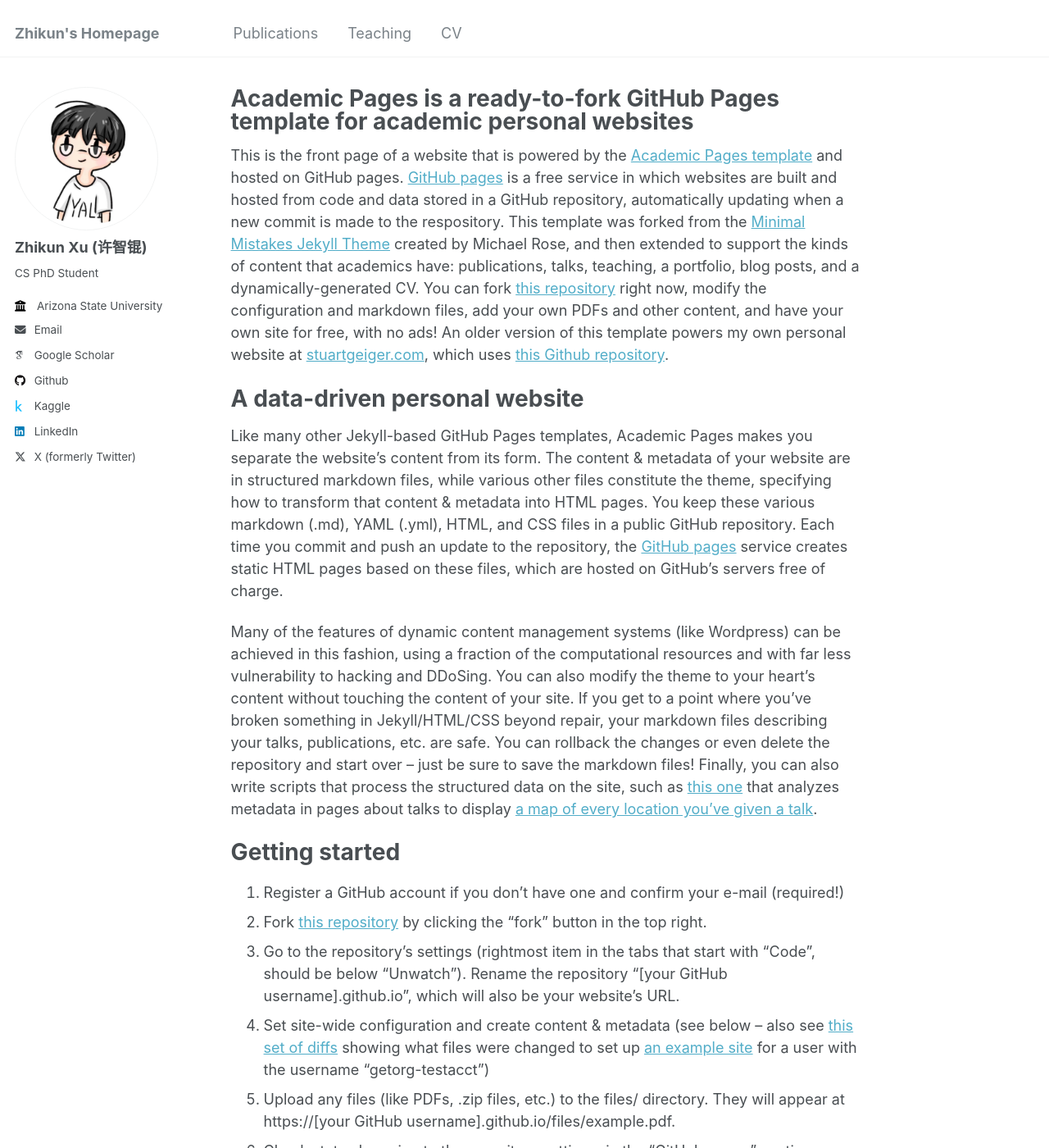
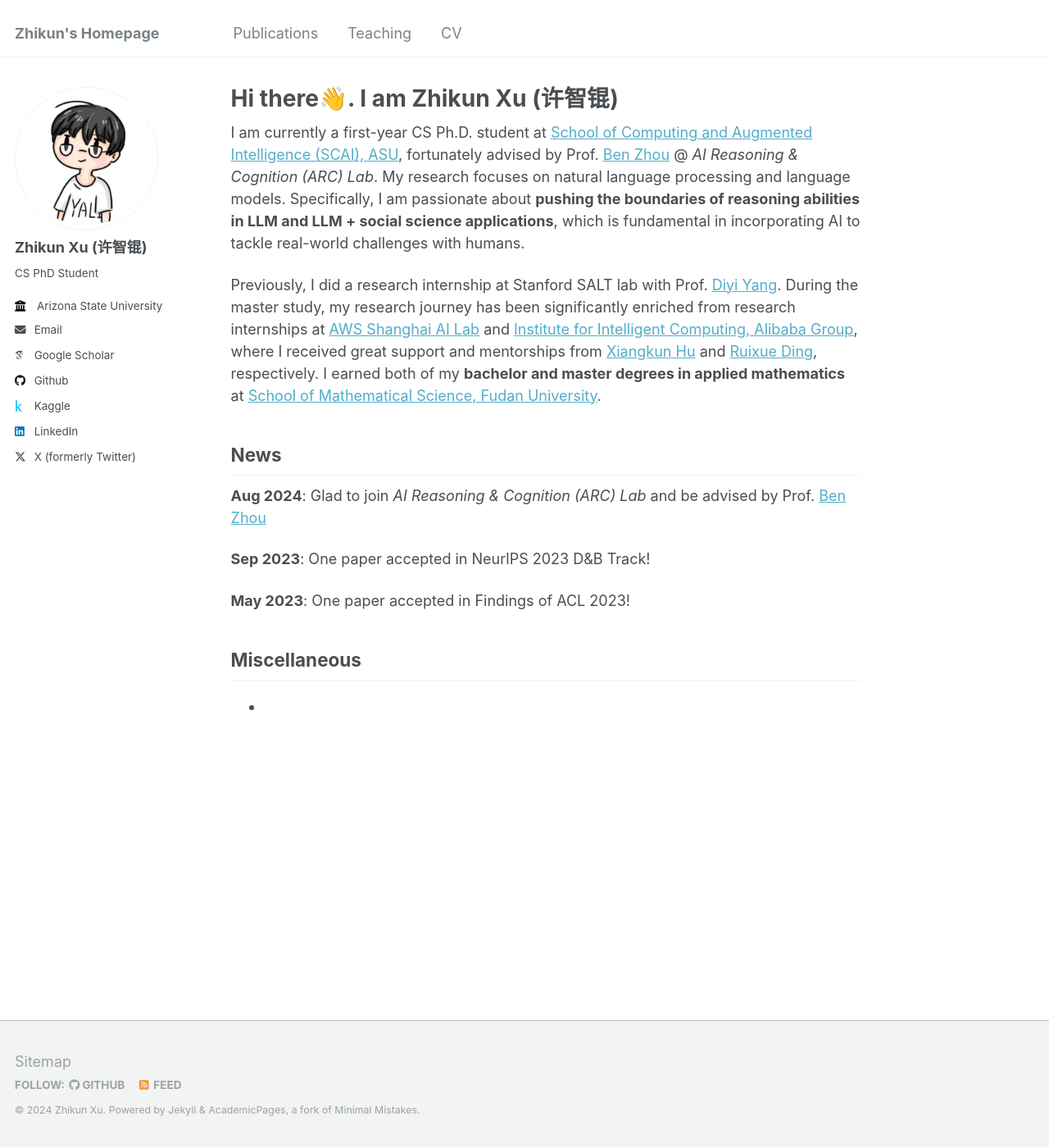
Before and after one commit to Jerrrrykun/jerrrrykun.github.io, a Jekyll site: the page built from _pages/about.md, in a window 1280 px wide and 1400 px high. Shown: the whole window at 82% size. Built offline with Jekyll 4.4.1, drawn with Linux system fonts in a browser that asks for light colours; some web fonts are replaced; some of the changed text lies outside the part shown.

Commit message:
Update about.md

```diff
--- a/_pages/about.md
+++ b/_pages/about.md
@@ -1,49 +1,25 @@
 ---
 permalink: /
-title: "Academic Pages is a ready-to-fork GitHub Pages template for academic personal websites"
+title: "Hi there👋. I am Zhikun Xu (许智锟)"
 author_profile: true
 redirect_from:
   - /about/
   - /about.html
 ---
+I am currently a first-year CS Ph.D. student at [School of Computing and Augmented Intelligence (SCAI), ASU](https://scai.engineering.asu.edu/), fortunately advised by Prof. [Ben Zhou](http://xuanyu.me/) @ *AI Reasoning & Cognition (ARC) Lab*. My research focuses on natural language processing and language models. Specifically, I am passionate about **pushing the boundaries of reasoning abilities in LLM and LLM + social science applications**, which is fundamental in incorporating AI to tackle real-world challenges with humans.
 
-This is the front page of a website that is powered by the [Academic Pages template](https://github.com/academicpages/academicpages.github.io) and hosted on GitHub pages. [GitHub pages](https://pages.github.com) is a free service in which websites are built and hosted from code and data stored in a GitHub repository, automatically updating when a new commit is made to the respository. This template was forked from the [Minimal Mistakes Jekyll Theme](https://mmistakes.github.io/minimal-mistakes/) created by Michael Rose, and then extended to support the kinds of content that academics have: publications, talks, teaching, a portfolio, blog posts, and a dynamically-generated CV. You can fork [this repository](https://github.com/academicpages/academicpages.github.io) right now, modify the configuration and markdown files, add your own PDFs and other content, and have your own site for free, with no ads! An older version of this template powers my own personal website at [stuartgeiger.com](http://stuartgeiger.com), which uses [this Github repository](https://github.com/staeiou/staeiou.github.io).
+Previously, I did a research internship at Stanford SALT lab with Prof. [Diyi Yang](https://cs.stanford.edu/~diyiy/index.html). During the master study, my research journey has been significantly enriched from research internships at [AWS Shanghai AI Lab](https://www.amazonaws.cn/en/ailab/) and [Institute for Intelligent Computing, Alibaba Group](https://tongyi.aliyun.com/), where I received great support and mentorships from [Xiangkun Hu](https://www.amazon.science/author/xiangkun-hu) and [Ruixue Ding](https://scholar.google.com/citations?user=wAktw3cAAAAJ&hl), respectively. I earned both of my **bachelor and master degrees in applied mathematics** at [School of Mathematical Science, Fudan University](https://math.fudan.edu.cn/mathen/main.htm).
 
-A data-driven personal website
-======
-Like many other Jekyll-based GitHub Pages templates, Academic Pages makes you separate the website's content from its form. The content & metadata of your website are in structured markdown files, while various other files constitute the theme, specifying how to transform that content & metadata into HTML pages. You keep these various markdown (.md), YAML (.yml), HTML, and CSS files in a public GitHub repository. Each time you commit and push an update to the repository, the [GitHub pages](https://pages.github.com/) service creates static HTML pages based on these files, which are hosted on GitHub's servers free of charge.
 
-Many of the features of dynamic content management systems (like Wordpress) can be achieved in this fashion, using a fraction of the computational resources and with far less vulnerability to hacking and DDoSing. You can also modify the theme to your heart's content without touching the content of your site. If you get to a point where you've broken something in Jekyll/HTML/CSS beyond repair, your markdown files describing your talks, publications, etc. are safe. You can rollback the changes or even delete the repository and start over -- just be sure to save the markdown files! Finally, you can also write scripts that process the structured data on the site, such as [this one](https://github.com/academicpages/academicpages.github.io/blob/master/talkmap.ipynb) that analyzes metadata in pages about talks to display [a map of every location you've given a talk](https://academicpages.github.io/talkmap.html).
+News
+------
+**Aug 2024**:    Glad to join *AI Reasoning & Cognition (ARC) Lab* and be advised by Prof. [Ben Zhou](http://xuanyu.me/)
 
-Getting started
-======
-1. Register a GitHub account if you don't have one and confirm your e-mail (required!)
-1. Fork [this repository](https://github.com/academicpages/academicpages.github.io) by clicking the "fork" button in the top right.
-1. Go to the repository's settings (rightmost item in the tabs that start with "Code", should be below "Unwatch"). Rename the repository "[your GitHub username].github.io", which will also be your website's URL.
-1. Set site-wide configuration and create content & metadata (see below -- also see [this set of diffs](http://archive.is/3TPas) showing what files were changed to set up [an example site](https://getorg-testacct.github.io) for a user with the username "getorg-testacct")
-1. Upload any files (like PDFs, .zip files, etc.) to the files/ directory. They will appear at https://[your GitHub username].github.io/files/example.pdf.
-1. Check status by going to the repository settings, in the "GitHub pages" section
+**Sep 2023**:    One paper accepted in NeurlPS 2023 D&B Track!
 
-Site-wide configuration
+**May 2023**:    One paper accepted in Findings of ACL 2023!
+
+
+Miscellaneous
 ------
-The main configuration file for the site is in the base directory in [_config.yml](https://github.com/academicpages/academicpages.github.io/blob/master/_config.yml), which defines the content in the sidebars and other site-wide features. You will need to replace the default variables with ones about yourself and your site's github repository. The configuration file for the top menu is in [_data/navigation.yml](https://github.com/academicpages/academicpages.github.io/blob/master/_data/navigation.yml). For example, if you don't have a portfolio or blog posts, you can remove those items from that navigation.yml file to remove them from the header.
-
-Create content & metadata
-------
-For site content, there is one markdown file for each type of content, which are stored in directories like _publications, _talks, _posts, _teaching, or _pages. For example, each talk is a markdown file in the [_talks directory](https://github.com/academicpages/academicpages.github.io/tree/master/_talks). At the top of each markdown file is structured data in YAML about the talk, which the theme will parse to do lots of cool stuff. The same structured data about a talk is used to generate the list of talks on the [Talks page](https://academicpages.github.io/talks), each [individual page](https://academicpages.github.io/talks/2012-03-01-talk-1) for specific talks, the talks section for the [CV page](https://academicpages.github.io/cv), and the [map of places you've given a talk](https://academicpages.github.io/talkmap.html) (if you run this [python file](https://github.com/academicpages/academicpages.github.io/blob/master/talkmap.py) or [Jupyter notebook](https://github.com/academicpages/academicpages.github.io/blob/master/talkmap.ipynb), which creates the HTML for the map based on the contents of the _talks directory).
-
-**Markdown generator**
-
-I have also created [a set of Jupyter notebooks](https://github.com/academicpages/academicpages.github.io/tree/master/markdown_generator
-) that converts a CSV containing structured data about talks or presentations into individual markdown files that will be properly formatted for the Academic Pages template. The sample CSVs in that directory are the ones I used to create my own personal website at stuartgeiger.com. My usual workflow is that I keep a spreadsheet of my publications and talks, then run the code in these notebooks to generate the markdown files, then commit and push them to the GitHub repository.
-
-How to edit your site's GitHub repository
-------
-Many people use a git client to create files on their local computer and then push them to GitHub's servers. If you are not familiar with git, you can directly edit these configuration and markdown files directly in the github.com interface. Navigate to a file (like [this one](https://github.com/academicpages/academicpages.github.io/blob/master/_talks/2012-03-01-talk-1.md) and click the pencil icon in the top right of the content preview (to the right of the "Raw | Blame | History" buttons). You can delete a file by clicking the trashcan icon to the right of the pencil icon. You can also create new files or upload files by navigating to a directory and clicking the "Create new file" or "Upload files" buttons.
-
-Example: editing a markdown file for a talk
-![Editing a markdown file for a talk](/images/editing-talk.png)
-
-For more info
-------
-More info about configuring Academic Pages can be found in [the guide](https://academicpages.github.io/markdown/). The [guides for the Minimal Mistakes theme](https://mmistakes.github.io/minimal-mistakes/docs/configuration/) (which this theme was forked from) might also be helpful.
+-
```
